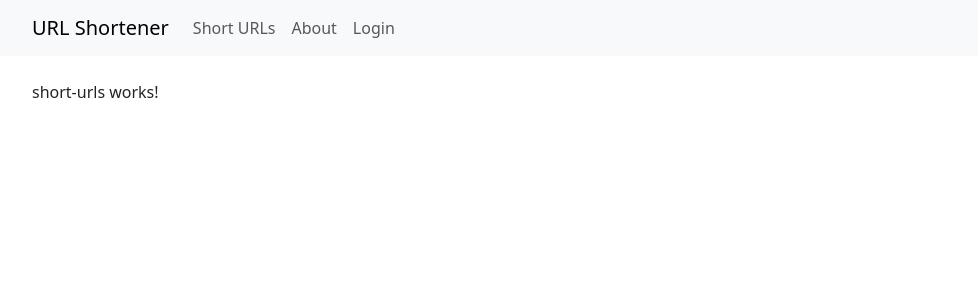
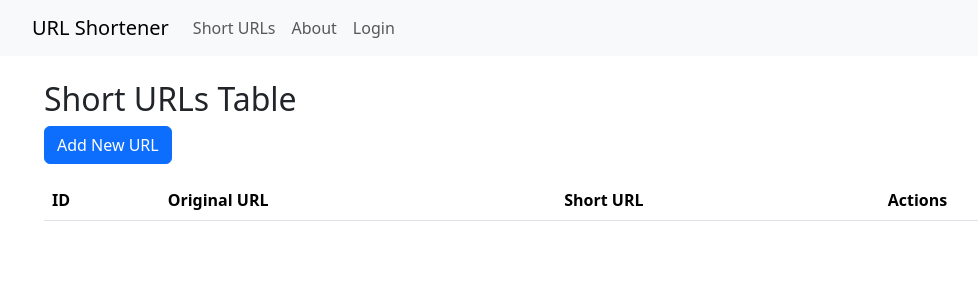
Before and after one commit to bogdmoskv/INFORCE_TEST_TASK_FRONT, an Angular app: page /short-urls in a window 1280 px wide. Shown: the top 300 px of the page, without its empty margins (50-1028 px from the left). Built offline with nearby package versions, Linux system fonts and the light colour scheme.

Commit message:
Add: Redirect when you enter the page

```diff
--- a/src/app/app-routing.module.ts
+++ b/src/app/app-routing.module.ts
@@ -5,14 +5,16 @@ import { ShortUrlsComponent } from './components/short-urls/short-urls.component
 import { ShortUrlInfoComponent } from './components/short-url-info/short-url-info.component';
 import { AboutComponent } from './components/about/about.component';
 import { AuthGuard } from './guards/auth.guard';
+import { RedirectComponent } from './components/redirect/redirect.component';
 
 const routes: Routes = [
-  { path: '', redirectTo: '/login', pathMatch: 'full' }, // По умолчанию перенаправляем на страницу входа
+  { path: '', redirectTo: '/redirect', pathMatch: 'full' },
+  { path: 'redirect', component: RedirectComponent },
   { path: 'login', component: LoginComponent },
   { path: 'short-urls', component: ShortUrlsComponent },
   { path: 'short-url-info/:id', component: ShortUrlInfoComponent, canActivate: [AuthGuard], runGuardsAndResolvers: 'always' }, // Пример маршрута с параметром Id
   { path: 'about', component: AboutComponent },
-  // Добавьте другие маршруты для ваших компонентов
+
 ];
 
 @NgModule({
--- /dev/null
+++ b/src/app/components/redirect/redirect.component.html
@@ -0,0 +1 @@
+<p>redirect works!</p>
--- /dev/null
+++ b/src/app/components/redirect/redirect.component.ts
@@ -0,0 +1,20 @@
+import { Component, OnInit } from '@angular/core';
+import { Router } from '@angular/router';
+import { AuthService } from 'src/app/services/auth/auth.service';
+
+
+
+@Component({
+  template: ''
+})
+export class RedirectComponent implements OnInit {
+  constructor(private authService: AuthService, private router: Router) {}
+
+  ngOnInit() {
+    if (this.authService.isLoggedIn()) {
+      this.router.navigate(['/short-urls']);
+    } else {
+      this.router.navigate(['/login']);
+    }
+  }
+}
--- a/src/app/components/short-urls/short-urls.component.html
+++ b/src/app/components/short-urls/short-urls.component.html
@@ -1 +1,33 @@
-<p>short-urls works!</p>
+<div class="container">
+    <h2>Short URLs Table</h2>
+    <div class="row mb-3">
+      <div class="col-md-6">
+        <button class="btn btn-primary" (click)="addNewUrl()">Add New URL</button>
+      </div>
+    </div>
+    <div class="row">
+      <div class="col-md-12">
+        <table class="table">
+          <thead>
+            <tr>
+              <th>ID</th>
+              <th>Original URL</th>
+              <th>Short URL</th>
+              <th>Actions</th>
+            </tr>
+          </thead>
+          <tbody>
+            <!-- <tr *ngFor="let url of shortUrls">
+              <td>{{ url.id }}</td>
+              <td>{{ url.originalUrl }}</td>
+              <td>{{ url.shortUrl }}</td>
+              <td>
+                <button class="btn btn-info" (click)="viewDetails(url.id)">View Details</button>
+                <button class="btn btn-danger" *ngIf="isAuthorized() && canDelete(url)" (click)="deleteUrl(url.id)">Delete</button>
+              </td>
+            </tr> -->
+          </tbody>
+        </table>
+      </div>
+    </div>
+  </div>
--- a/src/app/components/short-urls/short-urls.component.ts
+++ b/src/app/components/short-urls/short-urls.component.ts
@@ -7,4 +7,17 @@ import { Component } from '@angular/core';
 })
 export class ShortUrlsComponent {
 
+
+  addNewUrl(): void {
+    // Implement your logic to add a new URL and update the shortUrls array
+  }
+
+  viewDetails(id: number): void {
+    // Implement your logic to navigate to the Short URL Info view with the specified ID
+  }
+
+  deleteUrl(id: number): void {
+    // Implement your logic to delete a URL by its ID and update the shortUrls array
+  }
+
 }
```
Also changed, not shown: src/app/components/redirect/redirect.component.css (added).
